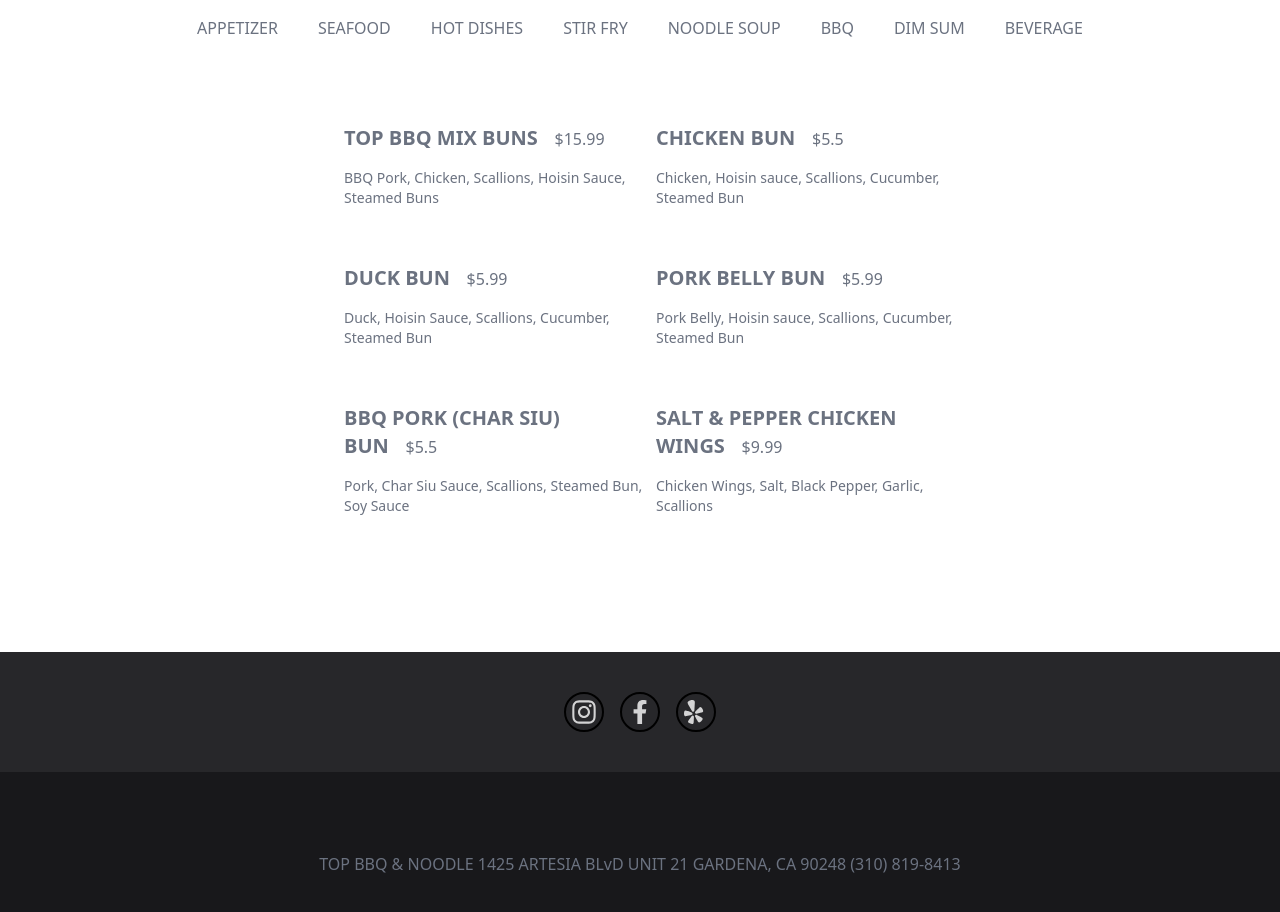
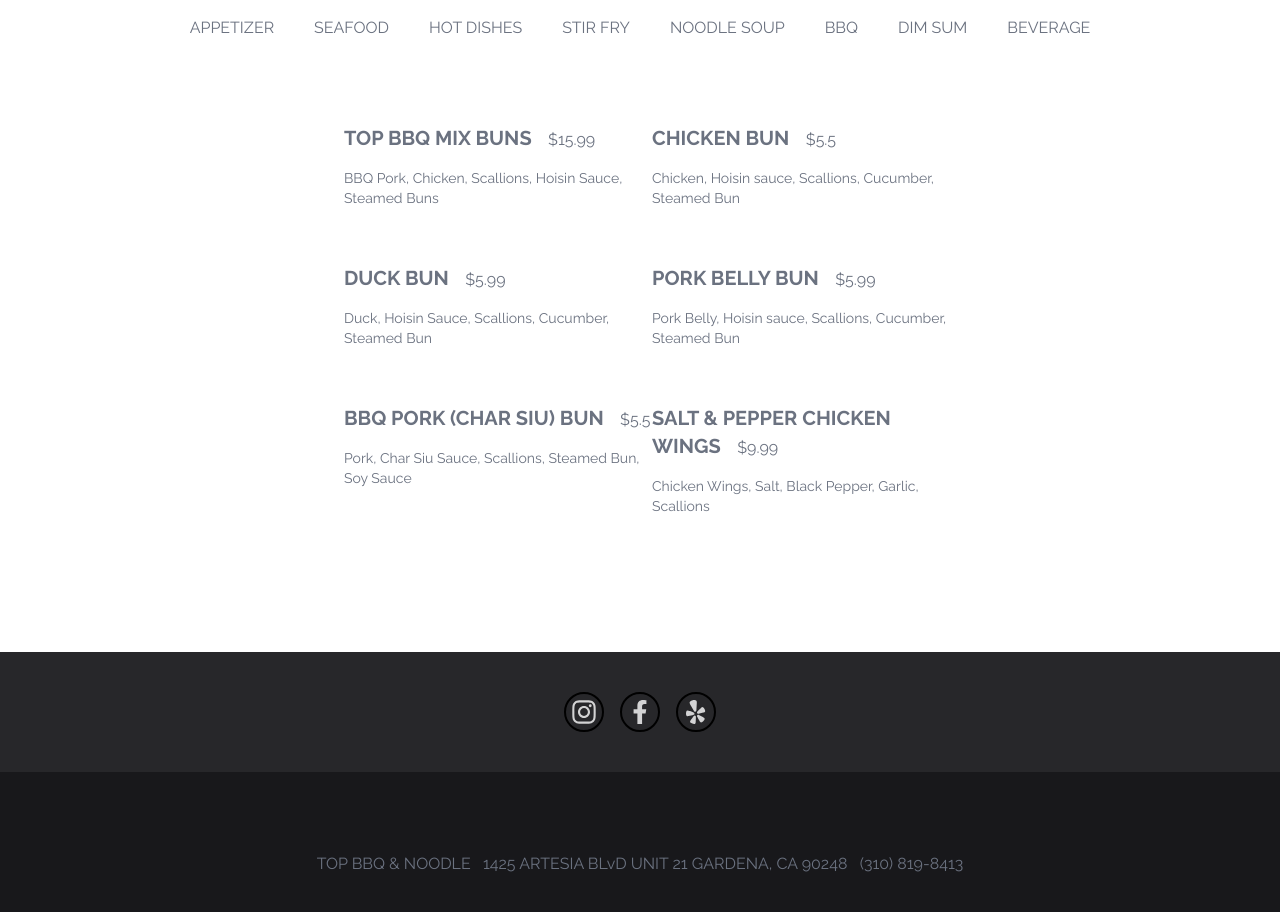
Before and after one commit to andy-phu/Top-BBQ-Noodle, a React (Create React App) app: page / in a window 1280 px wide. Shown: the part 2220-3132 px from the top of the page. Built offline with nearby package versions, Linux system fonts and the light colour scheme.

Commit message:
finished deploy time

```diff
--- a/public/index.html
+++ b/public/index.html
@@ -25,6 +25,9 @@
       Learn how to configure a non-root public URL by running `npm run build`.
     -->
     <title>React App</title>
+    <link rel="preconnect" href="https://fonts.googleapis.com">
+    <link rel="preconnect" href="https://fonts.gstatic.com" crossorigin>
+    <link href="https://fonts.googleapis.com/css2?family=Raleway:wght@100;400;500;700&display=swap" rel="stylesheet">
   </head>
   <body>
     <noscript>You need to enable JavaScript to run this app.</noscript>
--- a/src/App.js
+++ b/src/App.js
@@ -9,7 +9,7 @@ import BotFooter from './components/botFooter';
 
 function App() {
   return (
-    <div className='overflow-x-hidden '>
+    <div className='overflow-x-hidden font-raleway'>
       <Navbar />
       <Hero/>
       <Description />
--- a/src/components/Footer.jsx
+++ b/src/components/Footer.jsx
@@ -17,7 +17,7 @@ const Footer = () => {
             <FaFacebookF className={`text-2xl transition-colors duration-300 text-white/80 hover:text-white hover:scale-75 transition:ease-in-out`} />
         </a>
         <a target='_blank' className='flex items-center justify-center w-10 h-10 rounded-full border-2 border-black' href='https://www.yelp.com/biz/top-bbq-and-noodle-gardena-2'>
-            <BsYelp className={`text-2xl duration-300 text-white/80 hover:text-white hover:scale-75 transition:ease-in-out`} />
+            <BsYelp className={`text-2xl ml-1 duration-300 text-white/80 hover:text-white hover:scale-75 transition:ease-in-out`} />
         </a>
       </div>
     </footer>
--- a/src/components/Menu.jsx
+++ b/src/components/Menu.jsx
@@ -158,9 +158,9 @@ const Menu = (props) => {
             <div className=' justify-center pb-20 grid sm:flex'>
                 {sectionButtons}
             </div>
-            <div className='grid grid-cols-1 sm:grid-cols-2 sm:justify-items-center justify-start pl-6 gap-2' >
-                <div className='lg:ml-62  pl-0 lg:pl-80'>{firstSectionDivs}</div>
-                <div className='lg:mr-62  pr-0 lg:pr-80'>{secondSectionDivs}</div>
+            <div className='grid grid-cols-1 sm:grid-cols-2 sm:justify-items-center justify-start pl-6 gap-8 sm:gap-4 lg:gap-0' >
+                <div className='lg:ml-62 ml-0 pl-0 lg:pl-80'>{firstSectionDivs}</div>
+                <div className='lg:mr-62 mr-0 pr-0 lg:pr-80'>{secondSectionDivs}</div>
             </div>
 
 
--- a/src/components/botFooter.jsx
+++ b/src/components/botFooter.jsx
@@ -3,7 +3,7 @@ import React from 'react';
 const botFooter = () => {
     return (
         <div className='bg-zinc-900 py-20 flex justify-center text-center text-gray-500'>
-            TOP BBQ & NOODLE 1425 ARTESIA BLvD UNIT 21 GARDENA, CA 90248 (310) 819-8413
+            TOP BBQ & NOODLE &nbsp; 1425 ARTESIA BLvD UNIT 21 GARDENA, CA 90248 &nbsp; (310) 819-8413
         </div>
     );
 }
--- a/src/index.css
+++ b/src/index.css
@@ -7,6 +7,7 @@
   button{
     @apply border border-black rounded-xl px-5 py-1
   }
+
 }
 
 @media (max-width: 1000px) {
--- a/tailwind.config.js
+++ b/tailwind.config.js
@@ -2,7 +2,11 @@
 module.exports = {
   content: [ "./src/**/*.{js,jsx,ts,tsx}"],
   theme: {
-    extend: {},
+    extend: {
+      fontFamily: {
+        raleway: "'Raleway', serif",
+      },
+    },
   },
   plugins: [],
 }
```
